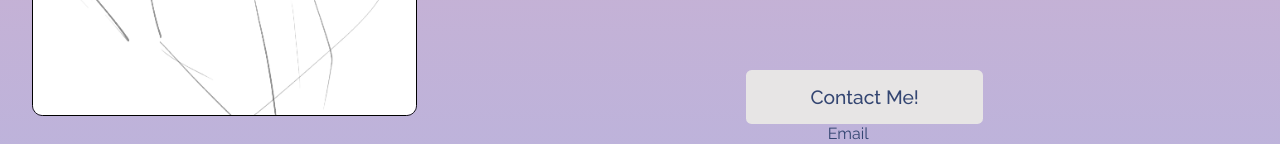
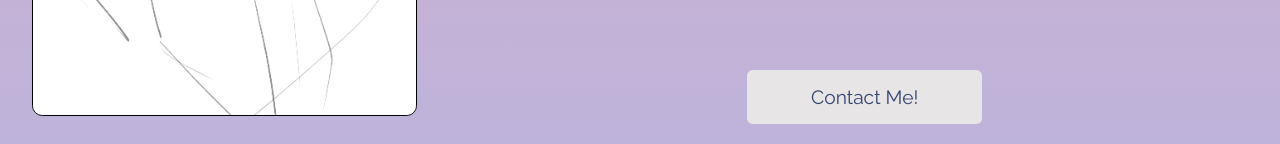
Before and after one commit to mikewng/personal-web, a Next.js app: page / in a window 1280 px wide. Both pictures are taken after a click on the element "Mike Wang". Shown: the part 646-790 px from the top of the page. Built offline with nearby package versions, Linux system fonts and the light colour scheme.

Commit message:
contacts update

```diff
--- a/src/app/context/useNavigationContext.js
+++ b/src/app/context/useNavigationContext.js
@@ -1,10 +1,10 @@
 'use client'
 
-import { createContext, useContext, useState, useEffect } from "react";
+import { createContext, useContext, useState } from "react";
 
 export const NavContext = createContext(null);
 
-export const NavigationProvider = ({children}) => {
+export const NavigationProvider = ({ children }) => {
     const [navState, setNavState] = useState("Home")
 
     return (
@@ -18,5 +18,5 @@ export const NavigationProvider = ({children}) => {
 }
 
 export function useNavigationContext() {
-  return useContext(NavContext);
+    return useContext(NavContext);
 }
--- a/src/app/screens/AboutMe/ContactDropdown/ContactDropdown.jsx
+++ b/src/app/screens/AboutMe/ContactDropdown/ContactDropdown.jsx
@@ -1,14 +1,18 @@
+import { useState } from "react";
 import "./ContactDropdown.scss"
 
 const ContactDropdown = ({ }) => {
+    const [openDropDown, setOpenDropdown] = useState(false)
     return (
         <div className="about-me-contact-container">
-            <div className="contact-me-text-container">Contact Me!</div>
-            <div className="about-me-contact-list-container">
-                <div className="cl-item email">Email</div>
-                <div className="cl-item instagram">Instagram</div>
-                <div className="cl-item x">X</div>
-                <div className="cl-item bluesky">Bluesky</div>
+            <div className={"contact-me-text-container" + (openDropDown ? " selected" : "")} onClick={() => setOpenDropdown(!openDropDown)}>
+                <div className="contact-me-text">Contact Me!</div>
+                <div className={"about-me-contact-list-container" + (openDropDown ? " active" : "")}>
+                    <div className="cl-item email">Email</div>
+                    <div className="cl-item instagram">Instagram</div>
+                    <div className="cl-item x">X</div>
+                    <div className="cl-item bluesky">Bluesky</div>
+                </div>
             </div>
         </div>
     )
--- a/src/app/screens/AboutMe/ContactDropdown/ContactDropdown.scss
+++ b/src/app/screens/AboutMe/ContactDropdown/ContactDropdown.scss
@@ -11,9 +11,10 @@
         border-radius: 0.35rem;
 
         font-size: 1.2rem;
-        font-weight: 500;
+        position: relative;
 
-        &:hover {
+        &:hover,
+        &.selected {
             cursor: pointer;
             color: rgb(70, 61, 61);
             background-color: rgb(189, 183, 182);
@@ -21,5 +22,27 @@
             box-shadow: 0px 3px 0px 0px rgba(79, 79, 79, 0.662);
             transition: 0.3s;
         }
+
+        .about-me-contact-list-container {
+            position: absolute;
+            display: flex;
+            flex-direction: column;
+            top: 100%;
+            left: 0;
+
+            opacity: 0%;
+            transition: 0.25s;
+
+            width: 100%;
+
+            .cl-item {
+                padding: 1rem;
+                border: 1px solid black;
+            }
+
+            &.active {
+                opacity: 100%;
+            }
+        }
     }
 }
--- a/src/app/screens/Envelope/Navigation.scss
+++ b/src/app/screens/Envelope/Navigation.scss
@@ -10,8 +10,8 @@
 
             &:hover {
                 cursor: pointer;
-                color: rgb(212, 190, 190);
-                transition: 1s;
+                color: rgb(187, 74, 74);
+                transition: 0.5s;
             }
         }
     }
```
